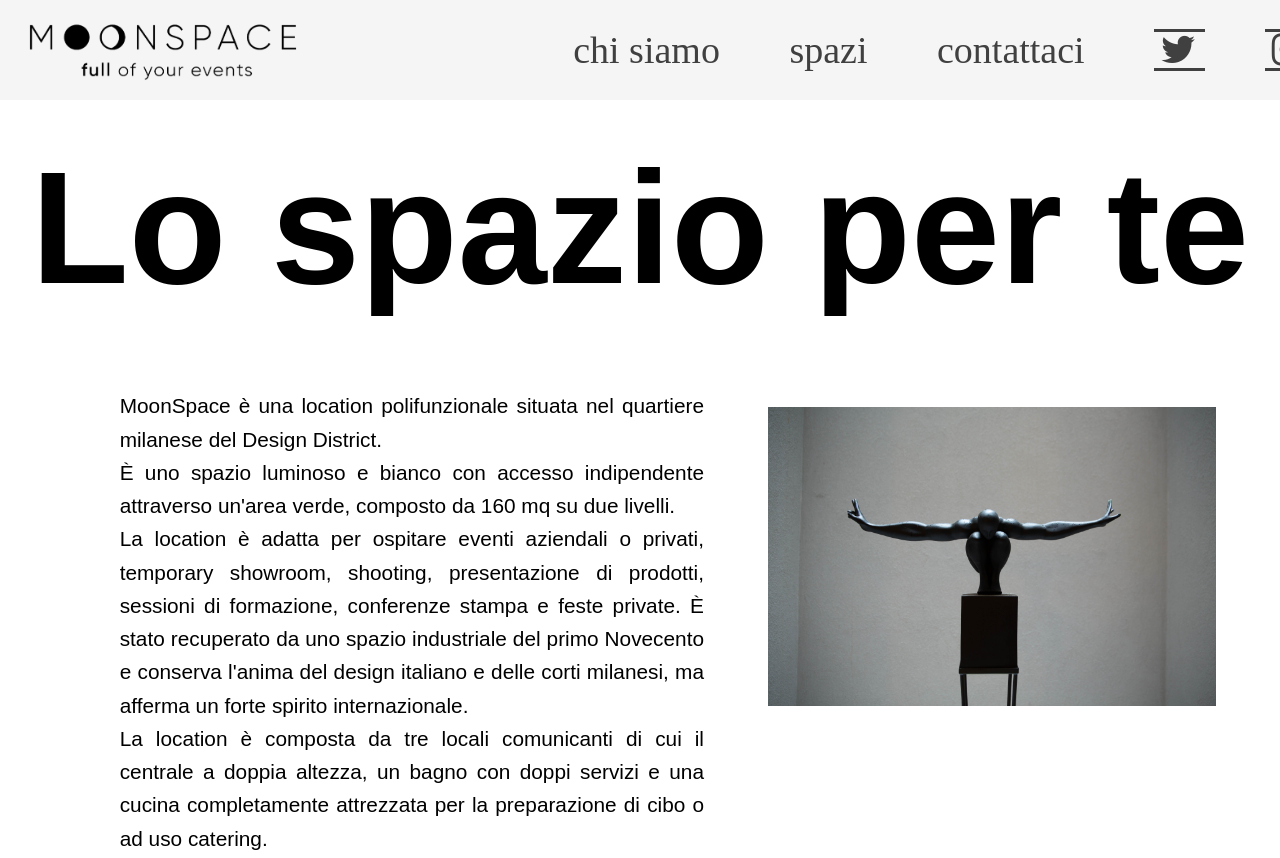
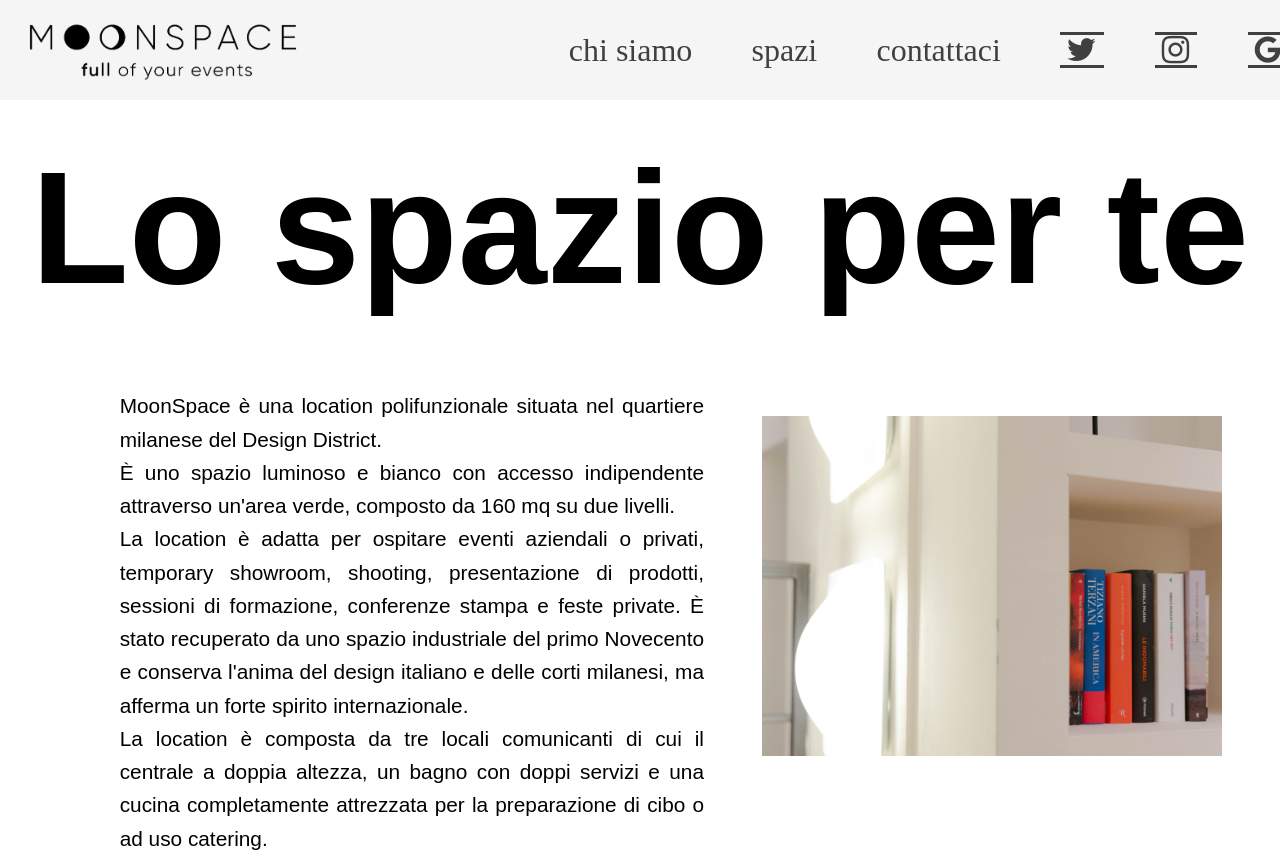
Before and after one commit to Philipnick/moonspace-nicotra, a website: page public/index.html in a window 1280 px wide. Shown: the top 858 px of the page. Drawn offline with Linux system fonts and the light colour scheme.

Commit message:
ver2.4
fatto slider piccolo manca slider grande e mettere modalità inglese e multi piattaforma

```diff
--- a/public/css.css
+++ b/public/css.css
@@ -6,6 +6,9 @@ body {
   background-color: #7C8F74;
   background-size: cover;
   background-position: center;
+  overflow-x: hidden;
+  margin: 0 auto;
+  max-width:100%;
 }
 font-face {
   font-family: system-ui, -apple-system, BlinkMacSystemFont, 'Segoe UI', Roboto, Oxygen, Ubuntu, Cantarell, 'Open Sans', 'Helvetica Neue', sans-serif;
@@ -38,14 +41,14 @@ nav{
 a{
   font-family: AktivGrotesk-Regular;
   position:relative;
-  width:100px;
-  height:100px;
+  width:100rem;
+  height:100rem;
   line-height:100px;
-  font-size:38px;
+  font-size:2rem;
   text-align:center;
   text-decoration:none;
   color:#404040;
-  margin: 0 30px;
+  margin: 2%;
   transition:.5s;
 }
 .social-span {
@@ -140,7 +143,21 @@ a:hover:nth-child(5) {
 a:hover:nth-child(4) {
   color: #1da1f2;
 }
-
+.slider {
+  position: relative;
+  width: 100%;
+  height: 400px;
+  overflow: hidden;
+}
+.slider img {
+  position: absolute;
+  top: 15%;
+  left: 10%;
+  width: 80%;
+  height: 100%;
+  object-fit: cover;
+  transition: opacity 1s ease-in-out;
+}
 
 p{
   text-align: justify;
@@ -219,7 +236,7 @@ button {
 }
 
 .main-image img {
-  max-width: 80%;
+  max-width: 65%;
   max-height: 3%;
   padding-top: 5%;
   padding-bottom: 2%;
@@ -236,12 +253,6 @@ button {
   width: 100px;
   height: 100px;
   margin: 0 10px;
-  cursor: pointer;
-  opacity: 0.5;
-}
-
-.thumbnails img:hover {
-  opacity: 1;
 }
 
 button {
--- a/public/index.html
+++ b/public/index.html
@@ -11,13 +11,13 @@
   <header>
     <img class="logo" src="img/logo.png">
     <nav style="padding: 0%;">
-      <a href="#">
+      <a href="#chisiamo">
         chi siamo
       </a>
-      <a href="#">
+      <a href="#spazi">
         spazi
       </a>
-      <a href="#">
+      <a href="#contattaci">
         contattaci
       </a>
       <a class="twitter" href="#">
@@ -43,7 +43,7 @@
       </a>
     </nav>
   </header>
-  <div style=" width: 100%; height: 100%; background-color: #fff;">
+  <div id="chisiamo" style=" width: 100%; height: 100%; background-color: #fff;">
     <div style="max-width: 100%;">
       <h1 class="titolo">Lo spazio per te</h1>
     </div>
@@ -58,8 +58,11 @@
           </p>
         </div>
       </div>
-      <div style="max-width: 35%; position: relative; left: 5%; padding-top: 4%;">
-        <img style="max-height: 100%; max-width: 100%;" src="img/statuetta1.jpg">
+      <div class="slider">
+          <img src="img/slider1.jpg" alt="Immagine 1">
+          <img src="img/slider2.jpg" alt="Immagine 2">
+          <img src="img/slider3.jpg" alt="Immagine 3">
+          <img src="img/slider4.jpg" alt="Immagine 4">
       </div>
     </div>
   </div>
@@ -70,9 +73,11 @@
       45.63,75.8 0.375,38.087 45.63,0.375 "/>
       </svg>
     </button>
+
     <div class="main-image">
       <img style="margin: auto;"src="img/studio1.jpg" alt="Immagine principale">
     </div>
+    <div id="spazi" style="position: absolute; left:20%; top: 10%;"></div>
     <button class="arrow right">
       <svg xmlns="http://www.w3.org/2000/svg" xmlns:xlink="http://www.w3.org/1999/xlink" width="40px" height="60px" viewBox="0 0 50 80" xml:space="preserve">
         <polyline fill="none" stroke="#FFFFFF" stroke-width="1" stroke-linecap="round" stroke-linejoin="round" points="
@@ -87,7 +92,7 @@
       <img src="img/studio5.jpg" alt="Immagine 5">
     </div>
   </div>
-  <div class="box">
+  <div id="contattaci" class="box">
     <div class="contact-right">
       <h3>Contatti</h3>
       <ul class="contatti-ul">
@@ -146,6 +151,21 @@
       mainImage.src = thumbnails[currentIndex].src;
       mainImage.alt = thumbnails[currentIndex].alt;
     });
+
+    var slideIndex = 0;
+    showSlides();
+
+    function showSlides() {
+      var i;
+      var slides = document.getElementsByClassName("slider")[0].getElementsByTagName("img");
+      for (i = 0; i < slides.length; i++) {
+        slides[i].style.opacity = "0";
+      }
+      slideIndex++;
+      if (slideIndex > slides.length) {slideIndex = 1} // Se raggiunto l'ultimo slide, torna al primo
+      slides[slideIndex-1].style.opacity = "1";
+      setTimeout(showSlides, 3500); // Ripeti la funzione ogni 2,5 secondi
+    }
   </script>
 </body>
 </html>
```
Also changed, not shown: public/img/slider1.jpg (added), public/img/slider2.jpg (added), public/img/slider3.jpg (added), public/img/slider4.jpg (added).
